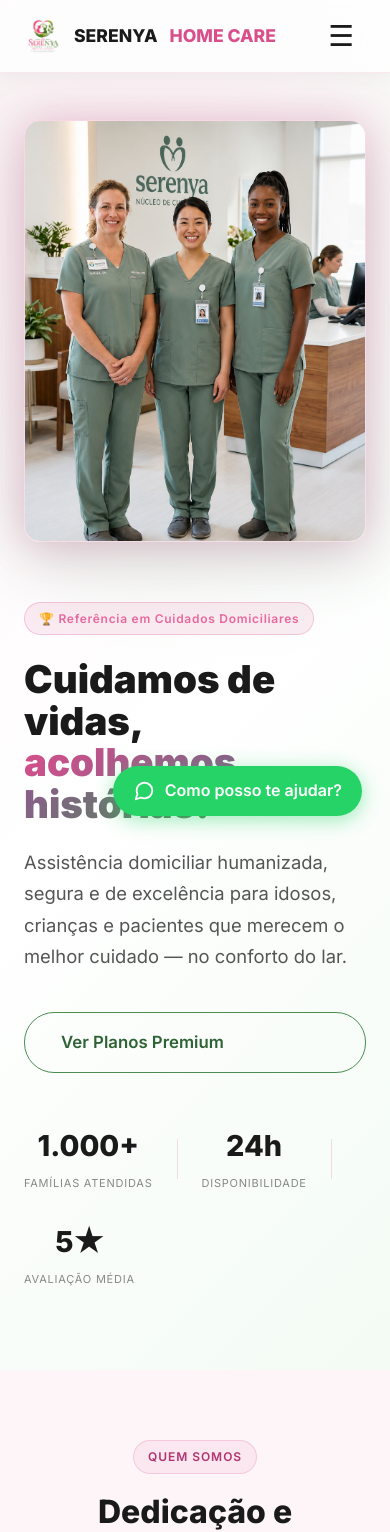
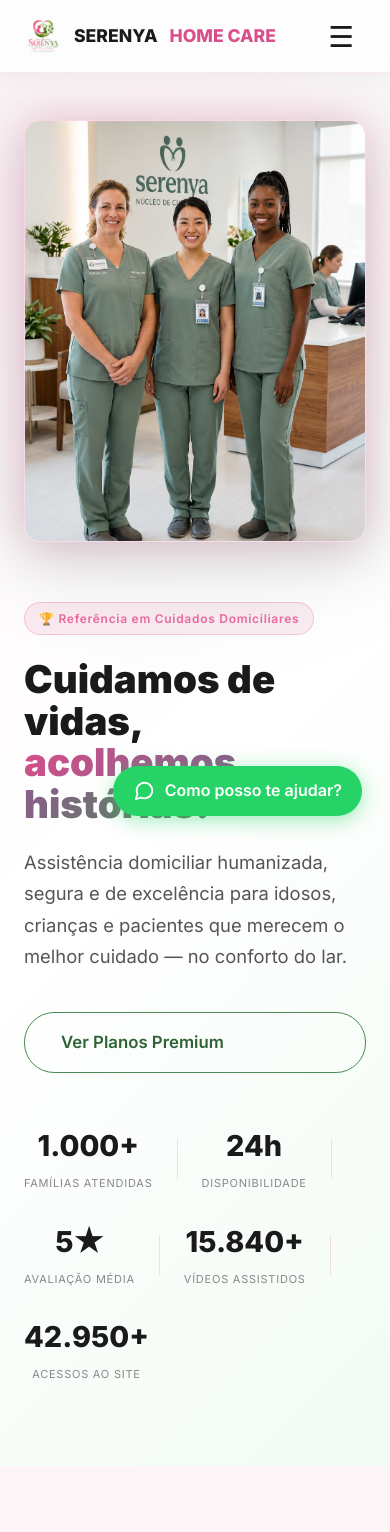
Before and after one commit to LeonardoGMendoza/SERENYAHOMECARE, a Next.js app: page / in a window 390 px wide. Shown: the top 1532 px of the page. Built offline with nearby package versions, Linux system fonts and the light colour scheme.

Commit message:
feat: adiciona estatisticas de acessos e força clique no iphone

```diff
--- a/components/Hero.js
+++ b/components/Hero.js
@@ -51,6 +51,20 @@
                 </span>
                 <span className={styles.heroStatLabel}>Avaliação Média</span>
               </div>
+              <div className={styles.heroStatDivider} />
+              <div className={styles.heroStat}>
+                <span className={styles.heroStatNum}>
+                  <AnimatedCounter end={15840} suffix="+" />
+                </span>
+                <span className={styles.heroStatLabel}>Vídeos Assistidos</span>
+              </div>
+              <div className={styles.heroStatDivider} />
+              <div className={styles.heroStat}>
+                <span className={styles.heroStatNum}>
+                  <AnimatedCounter end={42950} suffix="+" />
+                </span>
+                <span className={styles.heroStatLabel}>Acessos ao Site</span>
+              </div>
             </div>
           </div>
 
--- a/components/Navbar.js
+++ b/components/Navbar.js
@@ -34,16 +34,20 @@
           </li>
         </ul>
 
-        <div
-          role="button"
-          tabIndex={0}
+        <button
           className={styles.mobileBtnFix}
-          onClick={() => setIsOpen(!isOpen)}
-          onKeyDown={(e) => { if(e.key === 'Enter') setIsOpen(!isOpen) }}
+          onClick={(e) => {
+            e.preventDefault();
+            setIsOpen(!isOpen);
+          }}
+          onTouchEnd={(e) => {
+            e.preventDefault();
+            setIsOpen(!isOpen);
+          }}
           aria-label="Menu"
         >
-          {isOpen ? '✕' : '☰'}
-        </div>
+          <span style={{ pointerEvents: 'none' }}>{isOpen ? '✕' : '☰'}</span>
+        </button>
       </div>
 
       {isOpen && (
```
